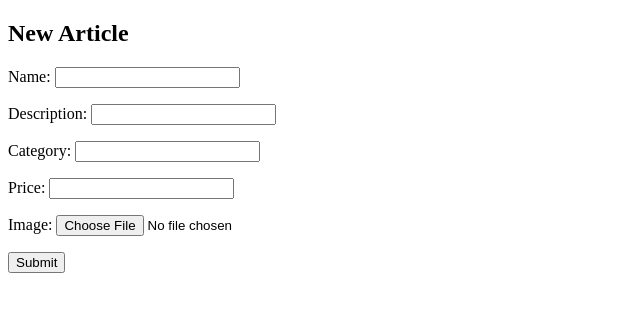
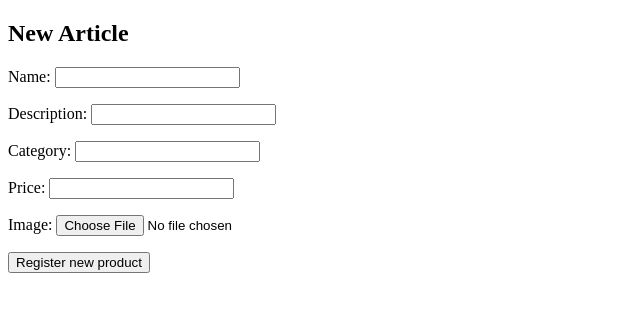
Before and after one commit to QiqeMtz/Python_WebProjects, a Django app: page /product/new in a window 1280 px wide. Shown: the top 312 px of the page, without its empty margins (0-640 px from the left). Run offline with Django 3.2, Linux system fonts and the light colour scheme.

Commit message:
[update] template updated

```diff
--- a/OnlineStore/Shoppy/templates/new_product.html
+++ b/OnlineStore/Shoppy/templates/new_product.html
@@ -16,6 +16,6 @@
         <!-- Siempre al crear un formulario usar csrf_token para evitar Cross Site Request Forgery-->
         {% csrf_token %}
         {{ form.as_p }}
-        <button type="submit">Submit</button>
+        <button type="submit">Register new product</button>
     </form>
 {% endblock content %}
```
